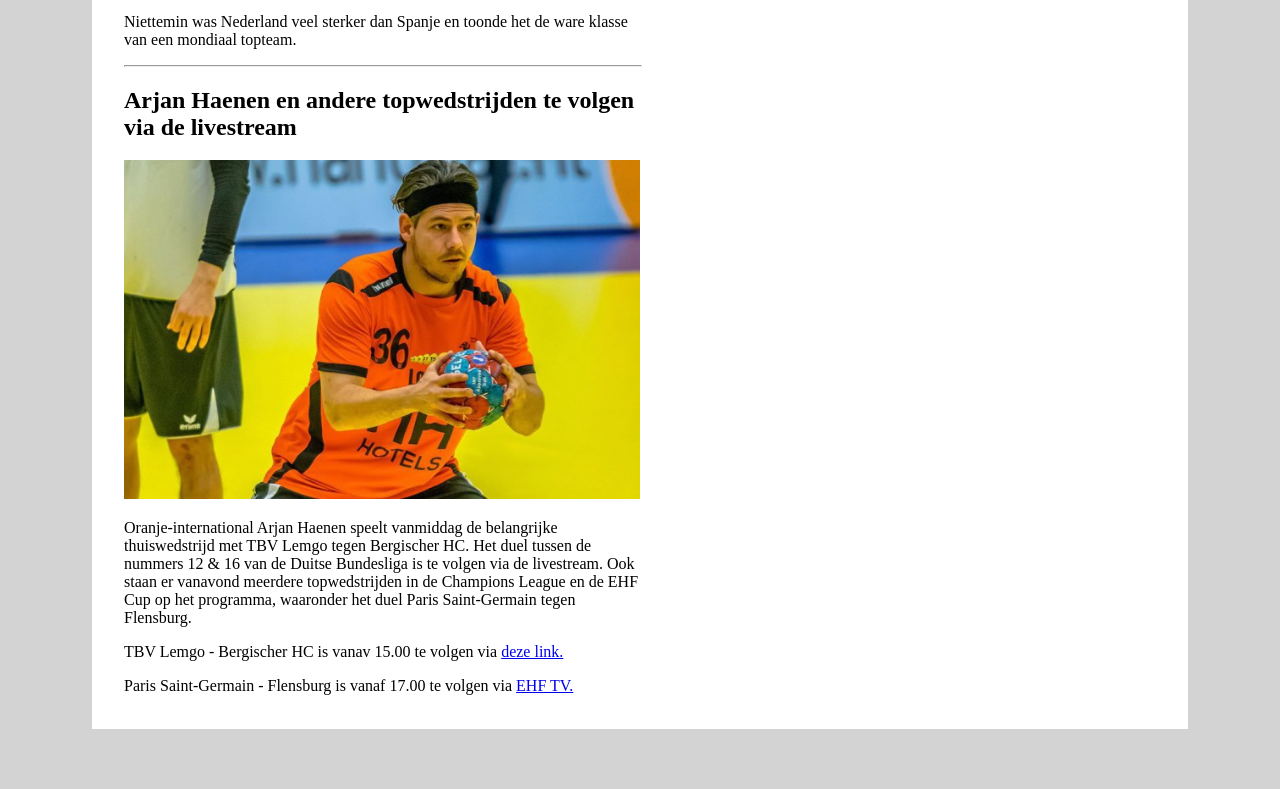
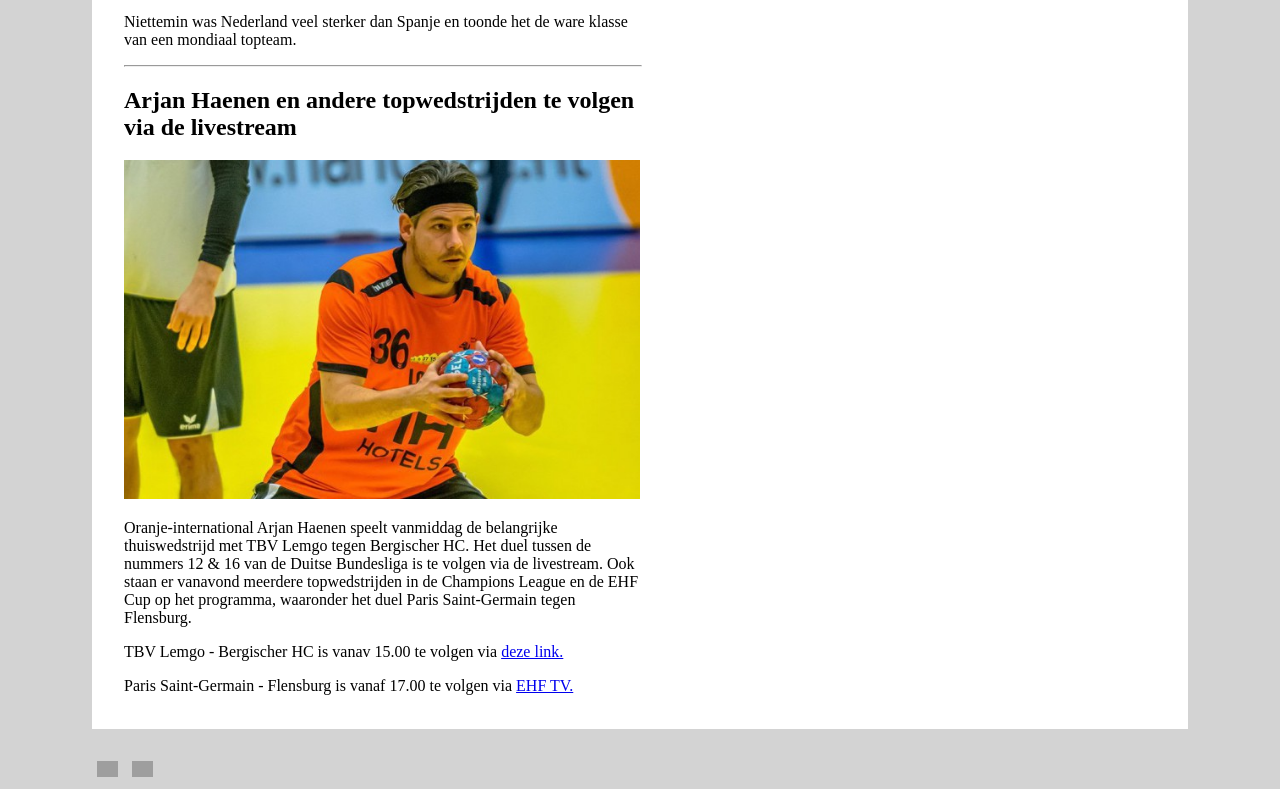
Before and after one commit to LucasVeerman/Sticky-menu, a plain HTML site: page index.html in a window 1280 px wide. Shown: the part 1029-1818 px from the top of the page. Before the commit the page ends 1790 px from the top, so only its background shows below. Drawn offline with Linux system fonts and the light colour scheme; grey boxes are pictures that could not be loaded.

Commit message:
Validatie toegevoegd

```diff
--- a/index.html
+++ b/index.html
@@ -39,6 +39,13 @@
 
             </main>
         </div>
+        <div id="validatie">
+            <a href="http://validator.w3.org/check?uri=referer" target="_blank">
+            <img src="http://blog.boyet.com/blog/files/media/image/valid-html5-blue.png" alt="Valide HTML5"></a>
+            <a href="http://jigsaw.w3.org/css-validator/check/referer" target="_blank">
+            <img src="http://jigsaw.w3.org/css-validator/images/vcss-blue.gif" alt="Valide CSS">
+            </a>
+        </div>
         <script src="jquery/jquery.js"></script>
         <script src="script.js"></script>
 </html>
--- a/style.css
+++ b/style.css
@@ -64,3 +64,15 @@ hr
     width: 50%;
     margin-left: 0;
 }
+
+#validatie
+{
+    width: 1096px;
+    margin: 0 auto;
+}
+#validatie img {
+    height: 1em;
+    width: auto;
+    border: 0;
+    margin: 0 .3em;
+}
```
